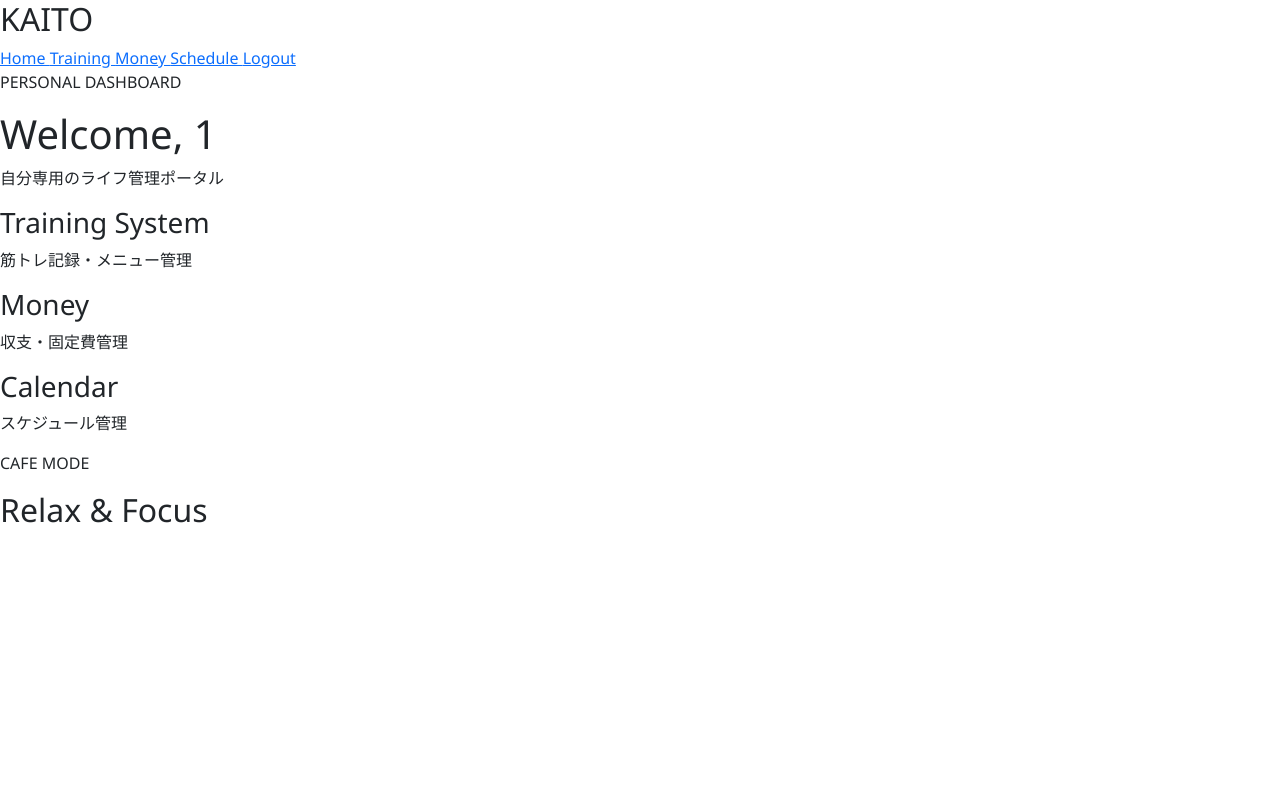
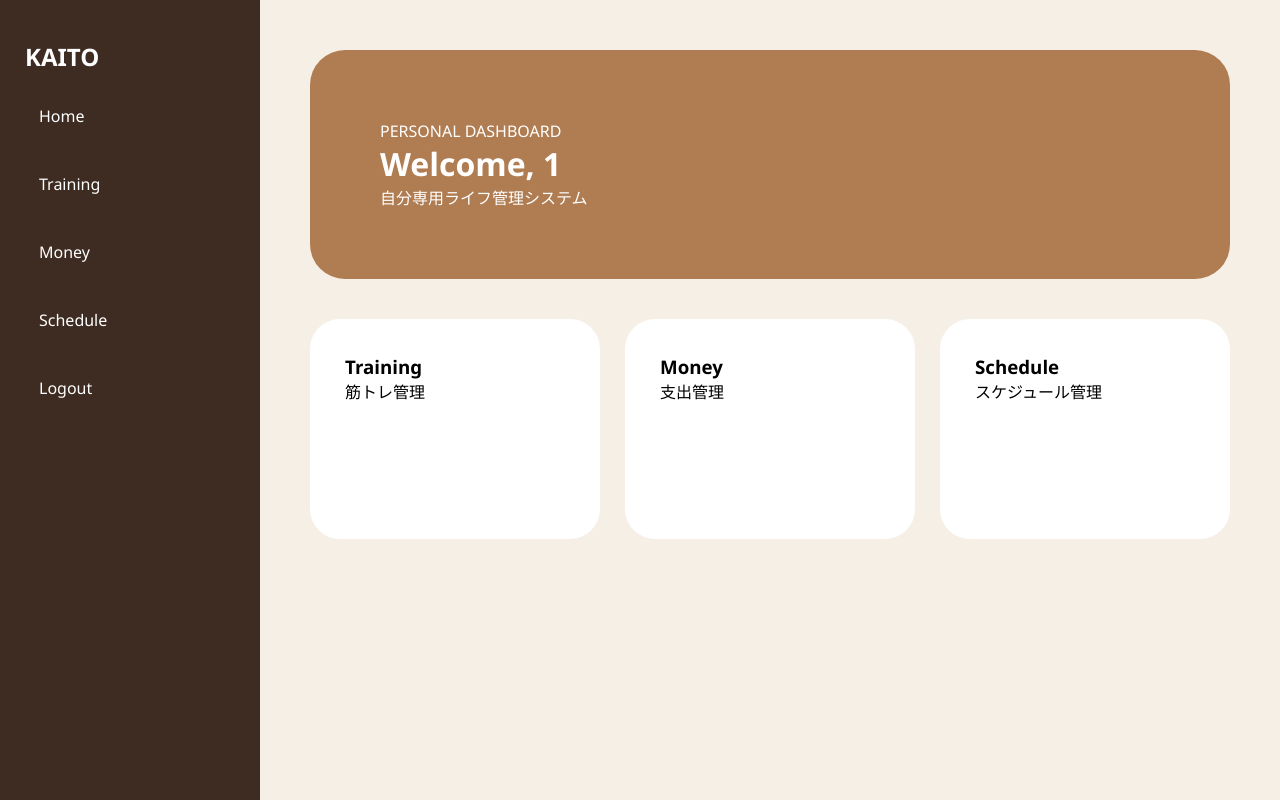
Before and after one commit to TeelingK10/homepage, a Flask app: page /dashboard in a window 1280 px wide. Run offline with Flask 3, Linux system fonts and the light colour scheme; a user stored in the database is signed in.

Commit message:
html update

```diff
--- a/app.py
+++ b/app.py
@@ -23,17 +23,11 @@ from werkzeug.security import (
     check_password_hash
 )
 
-# Flask作成
-
 app = Flask(__name__)
-
-# SECRET_KEY
 
 app.config['SECRET_KEY'] = os.environ.get(
     'SECRET_KEY'
 )
-
-# Render環境変数
 
 USERNAME = os.environ.get(
     'APP_USERNAME'
@@ -43,21 +37,13 @@ PASSWORD = os.environ.get(
     'APP_PASSWORD'
 )
 
-# 固定ログイン情報
-
 USER_DATA = {
     USERNAME: generate_password_hash(PASSWORD)
 }
 
-# LoginManager
-
 login_manager = LoginManager()
 
 login_manager.init_app(app)
-
-login_manager.login_view = 'login'
-
-# Userクラス
 
 class User(UserMixin):
 
@@ -65,24 +51,15 @@ class User(UserMixin):
 
         self.id = username
 
-# ユーザー読み込み
-
 @login_manager.user_loader
 def load_user(user_id):
 
     return User(user_id)
 
-# トップページ
+# ログイン画面
 
-@app.route('/')
+@app.route('/', methods=['GET', 'POST'])
 def index():
-
-    return render_template('index.html')
-
-# ログイン
-
-@app.route('/login', methods=['GET', 'POST'])
-def login():
 
     if request.method == 'POST':
 
@@ -90,13 +67,9 @@ def login():
 
         password = request.form['password']
 
-        # ユーザー存在確認
-
         if username in USER_DATA:
 
             hashed_password = USER_DATA[username]
-
-            # パスワード確認
 
             if check_password_hash(
                 hashed_password,
@@ -113,7 +86,7 @@ def login():
 
         flash('ログイン失敗')
 
-    return render_template('login.html')
+    return render_template('index.html')
 
 # ダッシュボード
 
@@ -124,6 +97,36 @@ def dashboard():
     return render_template(
         'dashboard.html',
         user=current_user
+    )
+
+# 筋トレ
+
+@app.route('/training')
+@login_required
+def training():
+
+    return render_template(
+        'training.html'
+    )
+
+# 支出管理
+
+@app.route('/money')
+@login_required
+def money():
+
+    return render_template(
+        'money.html'
+    )
+
+# スケジュール
+
+@app.route('/schedule')
+@login_required
+def schedule():
+
+    return render_template(
+        'schedule.html'
     )
 
 # ログアウト
@@ -138,8 +141,6 @@ def logout():
         url_for('index')
     )
 
-# 起動
-
 if __name__ == '__main__':
 
     app.run(debug=True)
--- a/static/style.css
+++ b/static/style.css
@@ -7,8 +7,6 @@
 body{
     font-family:'Segoe UI',sans-serif;
 }
-
-/* ログイン背景 */
 
 .dark-bg{
 
@@ -27,8 +25,6 @@ body{
 
     position:relative;
 }
-
-/* ガラス風ログイン */
 
 .login-box{
 
@@ -50,54 +46,117 @@ body{
     left:50%;
 
     transform:translate(-50%,-50%);
-
-    box-shadow:0 10px 40px rgba(0,0,0,0.3);
 }
 
-.login-box h2{
+.main-logo{
+
+    font-size:60px;
 
     text-align:center;
 
     margin-bottom:30px;
 
-    font-size:42px;
-
-    letter-spacing:3px;
+    letter-spacing:8px;
 }
 
-/* 入力欄 */
+.sub-title{
 
-.form-control{
+    text-align:center;
 
-    border:none;
+    letter-spacing:4px;
 
-    border-radius:15px;
+    margin-bottom:10px;
 
-    padding:15px;
-
-    background:rgba(255,255,255,0.8);
+    color:#f6d7b0;
 }
 
-/* ボタン */
+.dashboard-body{
 
-.btn-primary{
+    display:flex;
+
+    background:#f5efe6;
+
+    min-height:100vh;
+}
+
+.sidebar{
+
+    width:260px;
+
+    background:#3e2c23;
+
+    color:white;
+
+    padding:40px 25px;
+
+    display:flex;
+
+    flex-direction:column;
+
+    gap:18px;
+
+    position:fixed;
+
+    height:100vh;
+}
+
+.sidebar a{
+
+    text-decoration:none;
+
+    color:white;
+
+    padding:14px;
+
+    border-radius:14px;
+}
+
+.main-content{
+
+    margin-left:260px;
+
+    width:100%;
+
+    padding:50px;
+}
+
+.welcome-card{
 
     background:#b07d52;
 
-    border:none;
+    border-radius:35px;
 
-    border-radius:15px;
+    padding:70px;
 
-    padding:14px;
+    color:white;
 
-    font-size:18px;
-
-    transition:0.3s;
+    margin-bottom:40px;
 }
 
-.btn-primary:hover{
+.dashboard-grid{
 
-    background:#8a5d39;
+    display:grid;
 
-    transform:translateY(-2px);
+    grid-template-columns:
+        repeat(auto-fit,minmax(260px,1fr));
+
+    gap:25px;
 }
+
+.dashboard-card{
+
+    background:white;
+
+    border-radius:30px;
+
+    padding:35px;
+
+    min-height:220px;
+}
+
+.dashboard-link{
+
+    text-decoration:none;
+
+    color:inherit;
+}
--- a/templates/dashboard.html
+++ b/templates/dashboard.html
@@ -5,17 +5,7 @@
 
     <meta charset="UTF-8">
 
-    <meta
-        name="viewport"
-        content="width=device-width, initial-scale=1.0"
-    >
-
     <title>Dashboard</title>
-
-    <link
-        href="https://cdn.jsdelivr.net/npm/bootstrap@5.3.3/dist/css/bootstrap.min.css"
-        rel="stylesheet"
-    >
 
     <link
         rel="stylesheet"
@@ -32,19 +22,19 @@
         KAITO
     </h2>
 
-    <a href="#">
+    <a href="/dashboard">
         Home
     </a>
 
-    <a href="#">
+    <a href="/training">
         Training
     </a>
 
-    <a href="#">
+    <a href="/money">
         Money
     </a>
 
-    <a href="#">
+    <a href="/schedule">
         Schedule
     </a>
 
@@ -68,24 +58,30 @@
         </h1>
 
         <p>
-            自分専用のライフ管理ポータル
+            自分専用ライフ管理システム
         </p>
 
     </div>
 
     <div class="dashboard-grid">
 
-        <div class="dashboard-card large-card">
+        <a href="/training" class="dashboard-link">
+
+            <div class="dashboard-card">
 
                 <h3>
-                Training System
+                    Training
                 </h3>
 
                 <p>
-                筋トレ記録・メニュー管理
+                    筋トレ管理
                 </p>
 
             </div>
+
+        </a>
+
+        <a href="/money" class="dashboard-link">
 
             <div class="dashboard-card">
 
@@ -94,15 +90,19 @@
                 </h3>
 
                 <p>
-                収支・固定費管理
+                    支出管理
                 </p>
 
             </div>
 
+        </a>
+
+        <a href="/schedule" class="dashboard-link">
+
             <div class="dashboard-card">
 
                 <h3>
-                Calendar
+                    Schedule
                 </h3>
 
                 <p>
@@ -111,21 +111,7 @@
 
             </div>
 
-        <div class="dashboard-card image-card">
-
-            <div>
-
-                <p class="small-title">
-                    CAFE MODE
-                </p>
-
-                <h2>
-                    Relax & Focus
-                </h2>
-
-            </div>
-
-        </div>
+        </a>
 
     </div>
 
```
Also changed, not shown: templates/index.html (+30 -136 lines), templates/login.html (deleted, +0 -26 lines), templates/money.html (added, +28 -0 lines), templates/suchedule.html (added, +28 -0 lines). Lines whose indentation alone changed are shown as unchanged.
